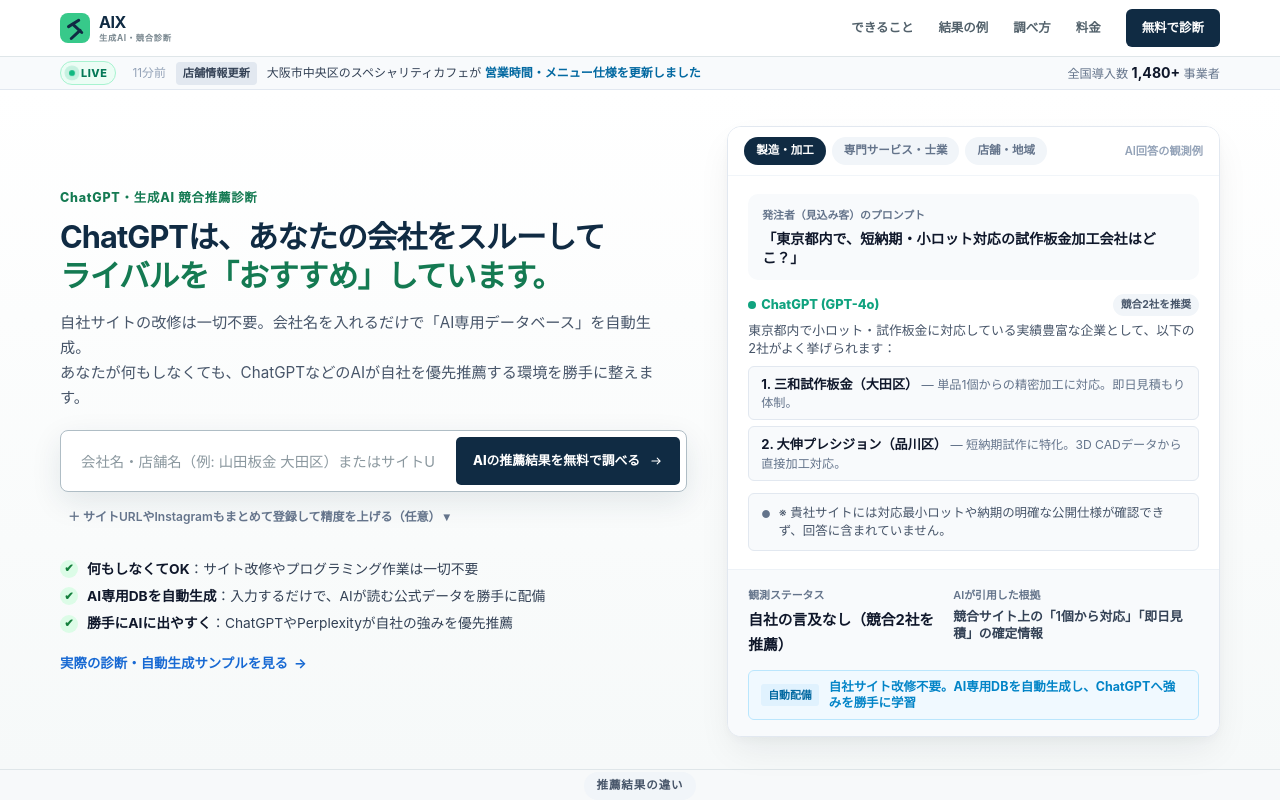
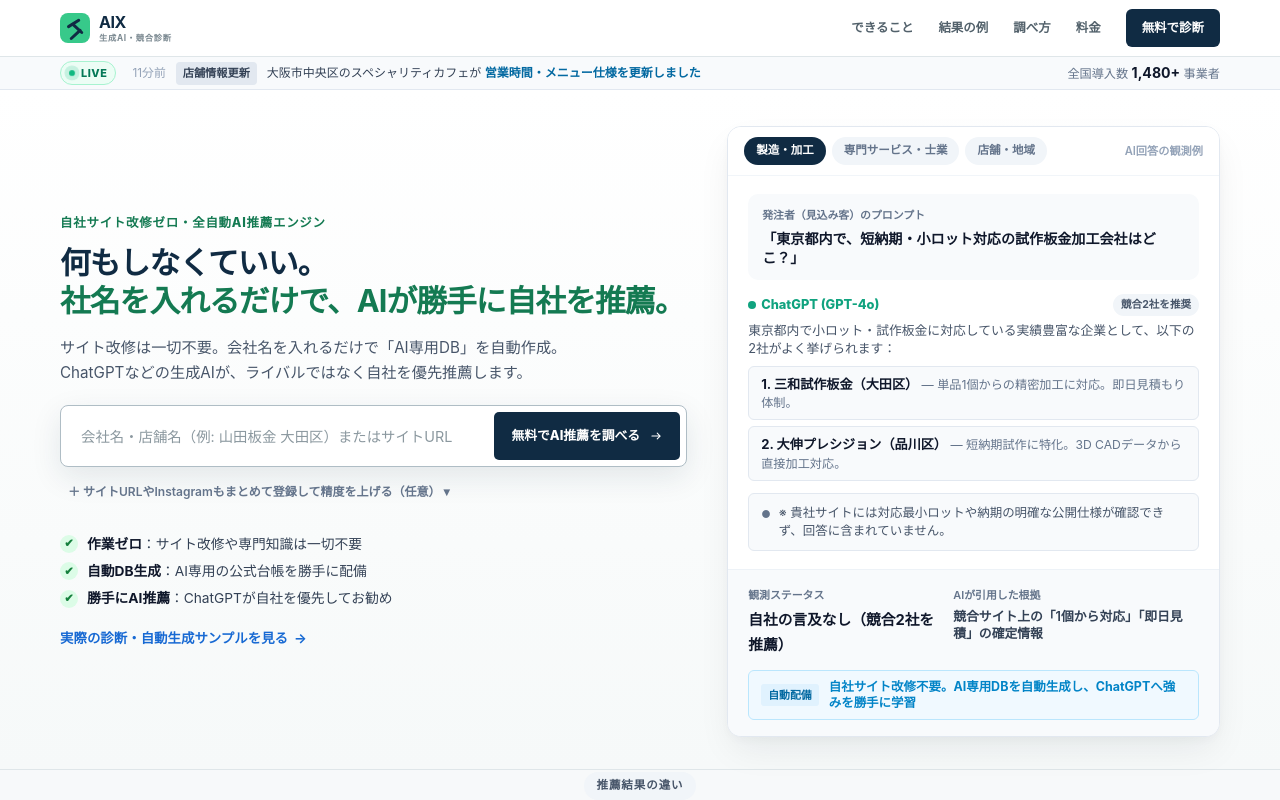
Before and after one commit to salve-de/AIX-next, a Next.js app: page / in a window 1280 px wide. Shown: the top 800 px of the page. Built offline with nearby package versions, Linux system fonts and the light colour scheme; no server answers.

Commit message:
feat(landing): ファーストビューの文章を極限まで短縮し1秒で価値が伝わる構成に刷新

```diff
--- a/app/page.tsx
+++ b/app/page.tsx
@@ -18,14 +18,14 @@
           {/* 左カラム：問題提起・入力フォーム・得られるメリット */}
           <div className="landing-hero-col-left">
             <div className="landing-hero-head-block">
-              <p className="overline">ChatGPT・生成AI 競合推薦診断</p>
+              <p className="overline">自社サイト改修ゼロ・全自動AI推薦エンジン</p>
               <h1>
-                ChatGPTは、あなたの会社をスルーして<br />
-                <em>ライバルを「おすすめ」しています。</em>
+                何もしなくていい。<br />
+                <em>社名を入れるだけで、AIが勝手に自社を推薦。</em>
               </h1>
               <p className="landing-hero-lead">
-                自社サイトの改修は一切不要。会社名を入れるだけで「AI専用データベース」を自動生成。<br />
-                あなたが何もしなくても、ChatGPTなどのAIが自社を優先推薦する環境を勝手に整えます。
+                サイト改修は一切不要。会社名を入れるだけで「AI専用DB」を自動作成。<br />
+                ChatGPTなどの生成AIが、ライバルではなく自社を優先推薦します。
               </p>
             </div>
 
@@ -34,19 +34,19 @@
               <ScanForm />
             </div>
 
-            {/* 得られる3大価値：何もしなくても勝手にDB作ってAIに出やすくする */}
+            {/* 一瞬で刺さる3大価値 */}
             <ul className="hero-feature-checks" aria-label="選ばれる3つの理由">
               <li>
                 <span className="check-mark">✔</span>
-                <span><strong>何もしなくてOK</strong>：サイト改修やプログラミング作業は一切不要</span>
+                <span><strong>作業ゼロ</strong>：サイト改修や専門知識は一切不要</span>
               </li>
               <li>
                 <span className="check-mark">✔</span>
-                <span><strong>AI専用DBを自動生成</strong>：入力するだけで、AIが読む公式データを勝手に配備</span>
+                <span><strong>自動DB生成</strong>：AI専用の公式台帳を勝手に配備</span>
               </li>
               <li>
                 <span className="check-mark">✔</span>
-                <span><strong>勝手にAIに出やすく</strong>：ChatGPTやPerplexityが自社の強みを優先推薦</span>
+                <span><strong>勝手にAI推薦</strong>：ChatGPTが自社を優先してお勧め</span>
               </li>
             </ul>
 
--- a/components/scan-form.tsx
+++ b/components/scan-form.tsx
@@ -50,7 +50,7 @@
             onChange={(event) => setInput(event.target.value)}
           />
           <button type="submit">
-            <span>{compact ? "無料診断" : "AIの推薦結果を無料で調べる"}</span>
+            <span>{compact ? "無料診断" : "無料でAI推薦を調べる"}</span>
             <ArrowIcon />
           </button>
         </div>
```
